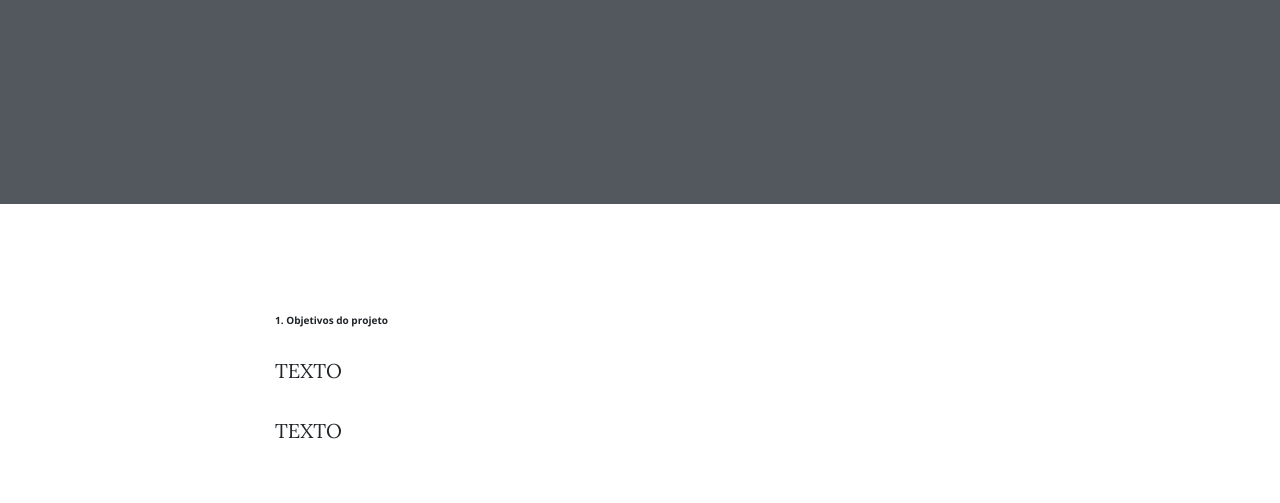
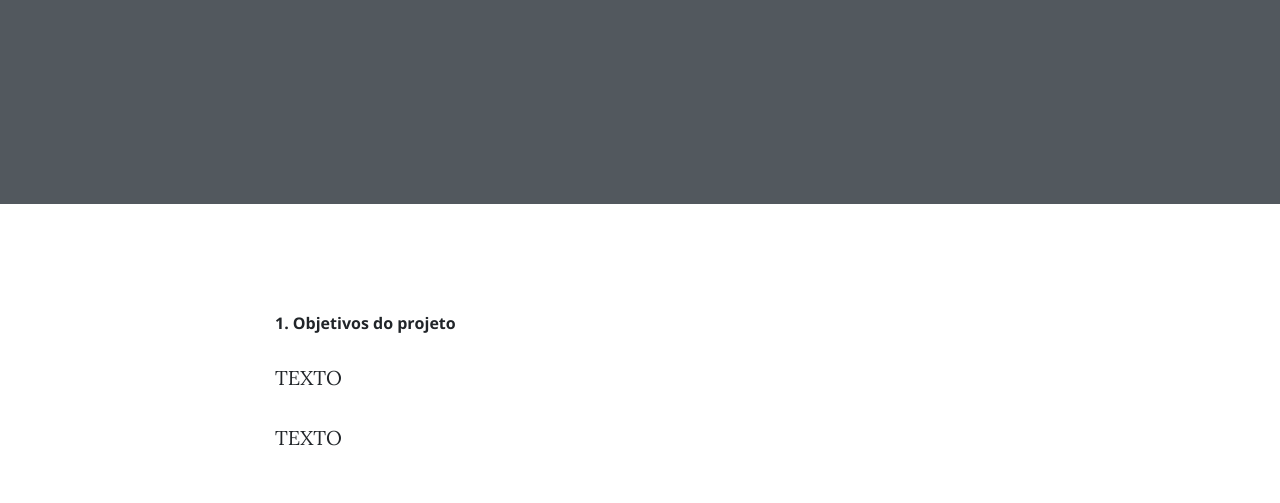
Before and after one commit to motechnology/Documentos, a website: page post.html in a window 1280 px wide. Shown: the part 292-795 px from the top of the page. Drawn offline with nearby package versions, Linux system fonts and the light colour scheme.

Commit message:
Update post.html

```diff
--- a/post.html
+++ b/post.html
@@ -76,7 +76,7 @@
       <div class="row">
         <div class="col-lg-8 col-md-10 mx-auto">
 
-          <h2 class="section-heading" style="font-size: 10px">1. Objetivos do projeto</h2>
+          <h2 class="section-heading" style="font-size: 16px">1. Objetivos do projeto</h2>
 
           <p>TEXTO</p>
           <p>TEXTO</p>
```
